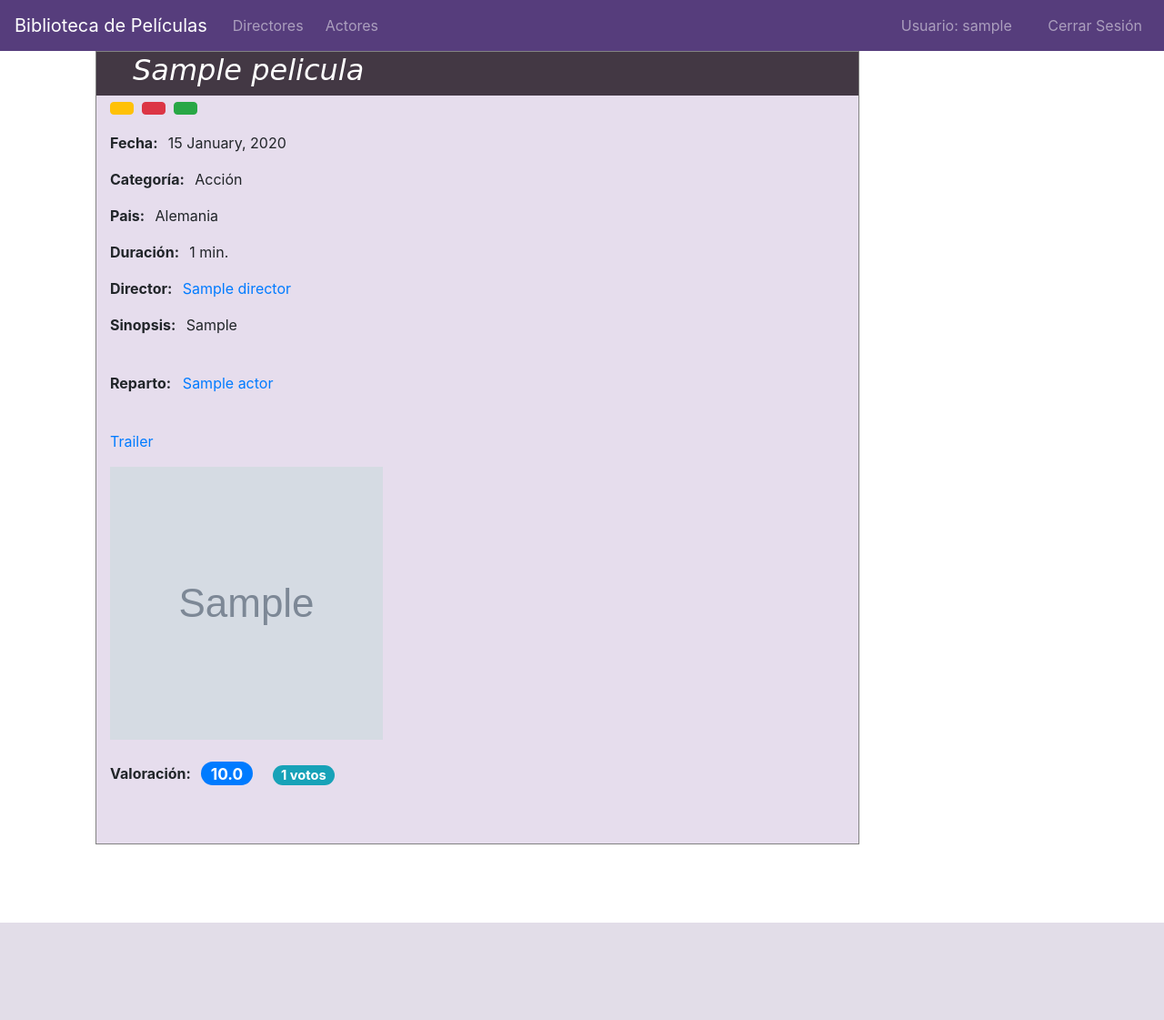
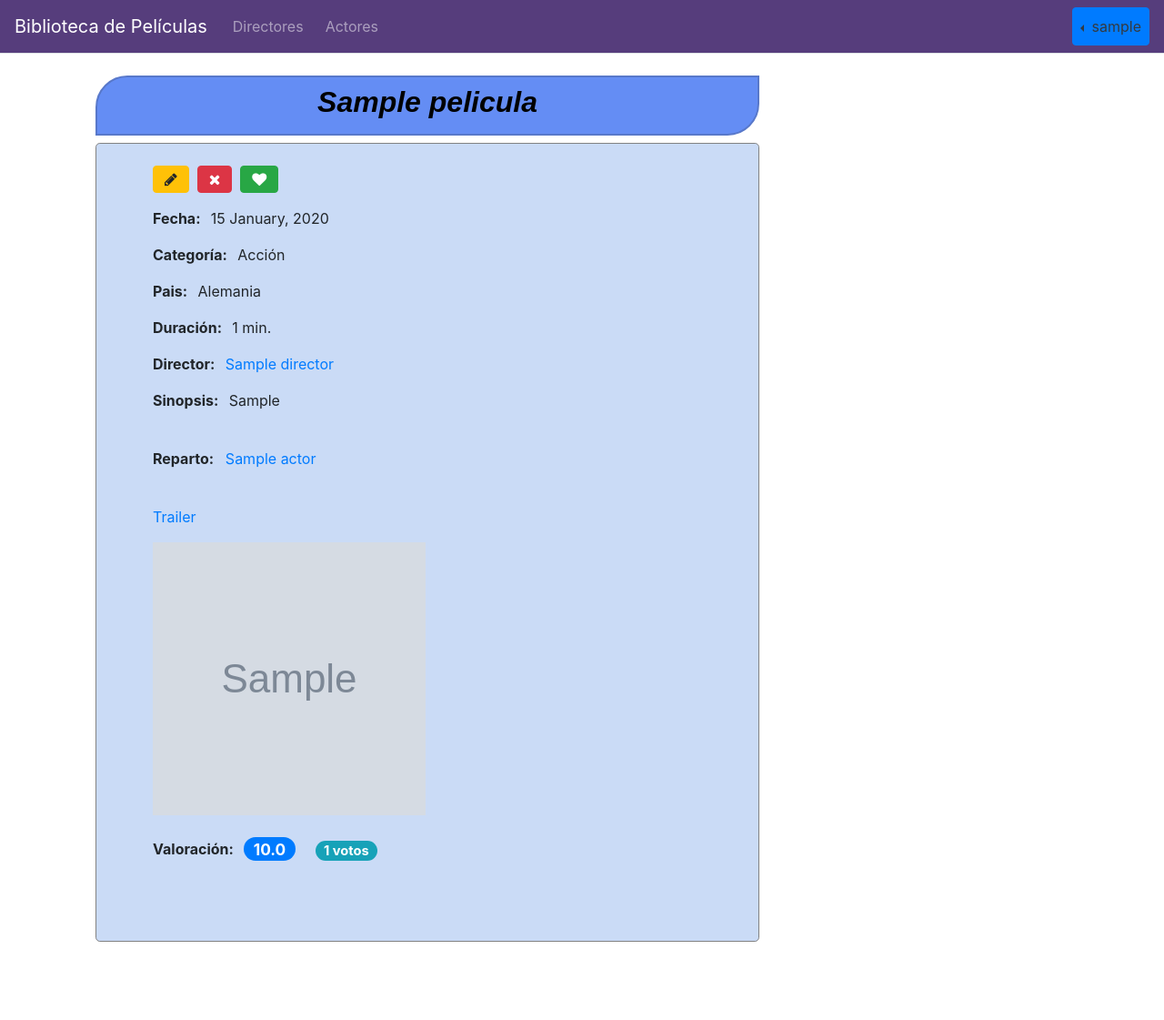
Before and after one commit to AlbertoMaciasGutierrez/biblioteca, a Django app: page /peliculas/1/ in a window 1280 px wide. Shown: the whole page at 91% size. Before the commit the page ends 1014 px from the top, so only its background shows below. Run offline with Django 3.2, Linux system fonts and the light colour scheme; a user stored in the database is signed in; tables that the repository leaves empty hold one stand-in row (values such as "Sample post"); grey boxes marked "Sample" are stand-in pictures; some libraries are stand-ins or nearby versions.

Commit message:
Diseño mejorado

```diff
--- a/peliculas/static/peliculas.css
+++ b/peliculas/static/peliculas.css
@@ -1,61 +1,10 @@
-.page-header {
-    background-color: #382c38ee;
-    margin-top: 0;
-    padding: 1px 1px 1px 40px;
-    width: 100%;
+.container-b{
+    margin-left: 30px;
 
 }
 
-
-
-.page-header h1,.page-header h3 {
-    display: inline;
-
-}
-
-.page-header h1, .page-header h1 a, .page-header h1 a:visited, .page-header h1 a:active {
-    color: #ffffff;
-    -webkit-text-stroke: 1.2px black;
-    font-size: 32pt;
-    text-decoration: none;
-}
-.page-header h3, .page-header h3 a, .page-header h3 a:visited, .page-header h3 a:active {
-    color: #ffffff;
-    -webkit-text-stroke: 1.2px black;
-    font-size: 27pt;
-    text-decoration: none;
-
-}
-
-.page-header h2, .page-header h2 a, .page-header h2 a:visited, .page-header h2 a:active {
-    color: #ffffff;
-
-    text-decoration: none;
-
-}
-
-.page-header h5, .page-header h5 a, .page-header h5 a:visited, .page-header h5 a:active {
-    color: #ffffff;
-    font-size: 10pt;
-    text-decoration: none;
-
-}
-
-.content {
-    margin-left: 50px;
-
-}
-
-h1, h2, h3, h4, h5 {
+h1, h3, h4, h5 {
     font-family: 'Lobster', cursive;
-}
-
-.date {
-    color: #828282;
-}
-
-.save {
-    float: right;
 }
 
 .post-form textarea, .post-form input {
@@ -68,13 +17,12 @@ h1, h2, h3, h4, h5 {
     margin-right: 20px;
 }
 
-.post {
+.jumbotron {
     margin-bottom: 70px;
-    background-color: rgba(97, 41, 143, 0.158);
-    width: 115%;
+    background-color: #c5d8f5e7;
+    width: 100%;
     border: 1px solid #828282;
 }
-
 
 .post h2 a, .post h2 a:visited {
     color: #000000;
@@ -101,3 +49,71 @@ h1, h2, h3, h4, h5 {
     text-align: left;
     margin-top: 10pt
 }
+
+.caja {
+    font-family: Century Gothic,CenturyGothic,AppleGothic,sans-serif;
+    color: #000000;
+    font-size: 18px;
+    font-weight: 400;
+    text-align: center;
+    background: #5380f3e5;
+    margin: 0 0 25px;
+    overflow: hidden;
+    padding: 20px;
+    border-radius: 35px 0px 35px 0px;
+    -moz-border-radius: 35px 0px 35px 0px;
+    -webkit-border-radius: 35px 0px 35px 0px;
+    border: 2px solid #5878ca;
+}
+
+.caja-login {
+    color: #000000;
+    font-weight: 400;
+    text-align: left;
+    width: 50%;
+    background: #e0e0e0b4;
+    margin: 0 0px 25px 0px;
+    overflow: hidden;
+    padding: 20px;
+    border-radius: 35px 35px 35px 35px;
+    -moz-border-radius: 35px 35px 35px 35px;
+    -webkit-border-radius: 35px 35px 35px 35px;
+}
+
+.caja-registrar {
+    color: #000000;
+    font-weight: 400;
+    width: 115%;
+    text-align: left;
+    background: #e0e0e0b4;
+    margin: 0 0px 25px 0px;
+    overflow: hidden;
+    padding: 20px;
+    border-radius: 35px 35px 35px 35px;
+    -moz-border-radius: 35px 35px 35px 35px;
+    -webkit-border-radius: 35px 35px 35px 35px;
+}
+
+.caja-voto {
+    color: #000000;
+    width: 150%;
+    text-align: left;
+    background: #ffffff8a;
+    margin: 0 0px 25px 0px;
+    overflow: hidden;
+    padding: 20px;
+}
+
+.caja-ya-voto {
+    color: #000000;
+    width: 90%;
+    text-align: center;
+    background: #ffffff8a;
+    margin: 0 0px 25px 0px;
+    overflow: hidden;
+    padding: 20px;
+}
+
+.fa-1 {
+    font-size: 18pt;
+}
--- a/templates/actores/actor_edit.html
+++ b/templates/actores/actor_edit.html
@@ -3,7 +3,10 @@
 {% block title %}{{object.nombre}}{% endblock %}
 
 {% block content %}
-    <h2>Nuevo Actor</h2>
+    <div class="caja pb-2 pt-2 mb-2">
+        <h2><i><b>{{object.nombre}}</b></i></h2>
+    </div>
+    <div class="jumbotron pt-4 pb-4">
     <form method="POST" class="actor-form" enctype="multipart/form-data">{% csrf_token %}  {%comment%} "{% csrf_token %}" Genera un token único por cada petición, de tal manera que nadie pueda falsificar
                                                                 la solicitud para el sitio web ya que los falsificadores no poseerán este token, y la aplicación dará un error.
                                                                 Bueno para cualquier plantilla que use formularios POST{% endcomment %}
@@ -15,4 +18,5 @@
             <a class="btn btn-danger" href="{% url 'detallesActor' pk=object.pk %}" >Cancelar</a>
         </p>
     </form>
+    </div>
 {% endblock %}
--- a/templates/actores/actor_list.html
+++ b/templates/actores/actor_list.html
@@ -3,7 +3,7 @@
 {% block title %}Listado de actores{% endblock %}
 
 {% block content %}
-    <h5>AÑADIR ACTOR  &nbsp;<a href="{% url 'actor_nuevo' %}" class="top-menu"><span class="glyphicon glyphicon-plus"></span></a></h5>
+    <h5>AÑADIR ACTOR  &nbsp;<a href="{% url 'actor_nuevo' %}" class="top-menu"><span class="fa fa-plus-circle fa-1"></span></a></h5>
     <br>
     <ul>
         {% for actor in actor_list %}
--- a/templates/base.html
+++ b/templates/base.html
@@ -3,9 +3,11 @@
     <head>
         <title>Biblioteca - {% block title %}Home{% endblock %}</title>
 
-
-
+        <script src="https://cdnjs.cloudflare.com/ajax/libs/jquery/3.1.1/jquery.min.js"></script>
+        <script src="https://stackpath.bootstrapcdn.com/bootstrap/4.1.1/js/bootstrap.min.js"></script>
+        <script src="https://stackpath.bootstrapcdn.com/bootstrap/4.1.1/js/bootstrap.bundle.min.js"></script>
         <link rel="stylesheet" href="https://stackpath.bootstrapcdn.com/bootstrap/4.1.1/css/bootstrap.min.css" integrity="sha384-WskhaSGFgHYWDcbwN70/dfYBj47jz9qbsMId/iRN3ewGhXQFZCSftd1LZCfmhktB" crossorigin="anonymous">
+        <link href="https://maxcdn.bootstrapcdn.com/font-awesome/4.7.0/css/font-awesome.min.css" rel="stylesheet">
         <link rel="stylesheet" href="{% static 'peliculas.css' %}">
         <meta http-equiv="Expires" content="0">
         <meta http-equiv="Last-Modified" content="0">
@@ -13,10 +15,10 @@
         <meta http-equiv="Pragma" content="no-cache">
 
     </head>
+
 <body>
+    <nav class="navbar navbar-expand-lg navbar-dark pb-2 mb-4 border-bottom" style="background-color: #563d7c;">
 
-
-    <nav class="navbar navbar-expand-lg navbar-dark " style="background-color: #563d7c;">
 
         {% if user.is_authenticated %}
 
@@ -37,17 +39,28 @@
                     </ul>
 
                     <ul class="navbar-nav justify-content-end ml-auto">
-                        <span class="navbar-text ">Usuario: {{user.get_username }} &nbsp;&nbsp;&nbsp;&nbsp;&nbsp;&nbsp;</span>
-                        <li class="nav-item ">
-                            <a class ="nav-link" href="{% url 'logout'%}?next={{request.path}}"> Cerrar Sesión</a>
+                        <div class="btn-group dropleft">
+                            <li class="nav-item dropdown">
+                                <span class ="btn btn-primary nav-link dropdown-toggle text-dark" id="navbarDropdownMenuLink" data-toggle="dropdown" aria-haspopup="true" aria-expanded="false">
+                                    {{user.get_username }}
+                                </span>
+                                <div class="dropdown-menu" aria-labelledby="navbarDropdownMenuLink">
+                                    <h6 class="dropdown-header">Mi Cuenta</h6>
+                                    <a class="dropdown-item" href="{% url 'logout'%}?next={{request.path}}"> Cerrar Sesión</a>
+                                </div>
                             </li>
+                        </div>
                     </ul>
                 </div>
 
 
         {%else %}
             <a class="navbar-brand" href="/peliculas">Biblioteca de Películas </a>
+            <button type="button" class="navbar-toggler" data-toggle="collapse" data-target="#navbarText" aria-controls="navbarText" aria-expanded="false" aria-label="Toggle navigation">
+                    <span class="navbar-toggler-icon"></span>
+            </button>
 
+            <div class="collapse navbar-collapse" id="navbarText">
                 <ul class="navbar-nav justify-content-end ml-auto">
                     <li class="nav-item ">
                         <a class ="nav-link" href="{% url 'login'%}?next={{request.path}}">Iniciar Sesión</a>
@@ -57,7 +70,7 @@
                         <a class ="nav-link" href="{% url 'registro_usuario'%}?next={{request.path}}">Registrar</a>
                     </li>
                 </ul>
-
+            </div>
 
         {%endif %}
     </nav>
--- a/templates/directores/director_list.html
+++ b/templates/directores/director_list.html
@@ -3,7 +3,7 @@
 {% block title %}Listado de directores{% endblock %}
 
 {% block content %}
-    <h5>AÑADIR DIRECTOR  &nbsp;<a href="{% url 'director_nuevo' %}" class="top-menu"><span class="glyphicon glyphicon-plus"></span></a></h5>
+    <h5>AÑADIR DIRECTOR  &nbsp;<a href="{% url 'director_nuevo' %}" class="top-menu"><span class="fa fa-plus-circle fa-1"></span></a></h5>
     <br>
     <ul>
         {% for director in director_list %}
--- a/templates/peliculas/pelicula_vote.html
+++ b/templates/peliculas/pelicula_vote.html
@@ -3,7 +3,8 @@
 {% block title %}Votacion - {{peli.titulo}}{% endblock %}
 
 {% block content %}
-    <h2>Elija una valoración para la película "{{peli.titulo}}"</h2>
+    <div class="caja-voto pb-2 pt-2 mb-2">
+        <h3>Elija una valoración para la película "<b><i>{{peli.titulo}}</i></b>"</h3>
         <br>
         <form method="POST" class="pelicula-vote-form" >{% csrf_token %}  {%comment%} "{% csrf_token %}": Genera un token único por cada petición, de tal manera que nadie pueda falsificar
                                                                     la solicitud para el sitio web ya que los falsificadores no poseerán este token, y la aplicación dará un error.
@@ -14,4 +15,5 @@
                 <a class="btn btn-danger" href="{% url 'detallesPelicula' pk=peli.pk %}" >Cancelar</a>
             </p>
         </form>
+    </div>
 {% endblock %}
--- a/templates/peliculas/peliculas_detail.html
+++ b/templates/peliculas/peliculas_detail.html
@@ -7,20 +7,20 @@
 
     <div class="post">
 
-        <div class="page-header b">
-            <h2><i>{{ object.titulo }}</i></h2>
+        <div class="caja pb-2 pt-2 mb-2">
+            <h2><i><b>{{ object.titulo }}</b></i></h2>
         </div>
 
-        <div class ="container">
-
+        <div class="jumbotron pt-4 pb-4">
+            <div class ="container-b">
 
                 <div class = "row">
-                <div class="col-md-8">
+                    <div class="col-md-11">
 
                             <p>
-                            <a class="btn btn-warning" href="{% url 'pelicula_editar' pk=object.pk %}"><span class="glyphicon glyphicon-pencil"></span></a>&nbsp;
-                            <a class="btn btn-danger" href="{% url 'pelicula_eliminar' pk=object.pk %}"><span class="glyphicon glyphicon-remove"></span></a>&nbsp;
-                            <a class="btn btn-success" href="{% url 'votacionPelicula' pk=object.pk %}"><span class="glyphicon glyphicon-heart-empty"></span></a>
+                                <a class="btn btn-warning" href="{% url 'pelicula_editar' pk=object.pk %}"><span class="fa fa-pencil"></span></a>&nbsp;
+                                <a class="btn btn-danger" href="{% url 'pelicula_eliminar' pk=object.pk %}"><span class="fa fa-close"></span></a>&nbsp;
+                                <a class="btn btn-success" href="{% url 'votacionPelicula' pk=object.pk %}"><span class="fa fa-heart"></span></a>
 
                             </p>
                             <p><b>Fecha:  &nbsp;&nbsp;</b>{{ object.fecha_publicacion|date:"j F, Y"}}</p>
@@ -69,6 +69,7 @@
                     </div>
                 </div>
             </div>
+        </div>
 
 
     </div>
--- a/templates/peliculas/peliculas_list.html
+++ b/templates/peliculas/peliculas_list.html
@@ -3,7 +3,7 @@
 {% block title %}Listado de peliculas{% endblock %}
 
 {% block content %}
-    <h5>AÑADIR PELÍCULA  &nbsp; <a href="{% url 'pelicula_nueva' %}" class="top-menu"><span class="glyphicon glyphicon-plus"></span></a></h5>
+    <h5>AÑADIR PELÍCULA  &nbsp; <a href="{% url 'pelicula_nueva' %}" class="top-menu"><span class="fa fa-plus-circle fa-1"></span></a></h5>
     <br>
     <ul>
         {% for pelicula in pelicula_list %}
--- a/templates/registration/login.html
+++ b/templates/registration/login.html
@@ -17,6 +17,7 @@
       {% endif %}
   {% endif %}
 
+  <div class="caja-login pb-2 pt-2 mb-2">
     <form method="post" action="{% url 'login' %}">
       {% csrf_token %}  {%comment%} "{% csrf_token %}" Genera un token único por cada petición, de tal manera que nadie pueda falsificar
                         la solicitud para el sitio web ya que los falsificadores no poseerán este token, y la aplicación dará un error.
@@ -41,6 +42,7 @@
         <p>Todavía no tienes cuenta. <a href="{% url 'registro_usuario' %}">Registrar cuenta</a> </p>
       </div>
     </form>
+  </div>
 
   {# Assumes you setup the password_reset view in your URLconf #}
  {#<p><a href="{% url 'password_reset' %}">Lost password?</a></p> #}
--- a/templates/registration/registrar.html
+++ b/templates/registration/registrar.html
@@ -9,7 +9,7 @@
     {% endif %}
 
 
-
+    <div class="caja-registrar pb-2 pt-2 mb-2">
         <form method="POST" action="">
             {% csrf_token %}    {%comment%} "{% csrf_token %}" Genera un token único por cada petición, de tal manera que nadie pueda falsificar
                                 la solicitud para el sitio web ya que los falsificadores no poseerán este token, y la aplicación dará un error.
@@ -19,8 +19,9 @@
                 {{ form.as_p}}      {#} "{{form.as_table}}": renderizar formularios de Django como tabla {#}
             </table>
 
-        <input class="btn btn-outline-secondary" type = "reset" value = "Clear">
+            <input class="btn btn-outline-danger" type = "reset" value = "Clear">
             <input class="btn btn-outline-primary" type = "submit" value = "Save">
 
         </form>
+    <div class="caja-login pb-2 pt-2 mb-2">
 {% endblock %}
```
Also changed, not shown: templates/actores/actor_detail.html (+8 -6 lines), templates/actores/actor_new.html (+6 -1 lines), templates/directores/director_detail.html (+9 -6 lines), templates/directores/director_edit.html (+6 -1 lines), templates/directores/director_new.html (+6 -1 lines), templates/peliculas/peliculas_edit.html (+7 -1 lines), templates/peliculas/peliculas_new.html (+6 -1 lines), templates/peliculas/usuario_ha_votado.html (+7 -2 lines). Lines whose indentation alone changed are shown as unchanged.
